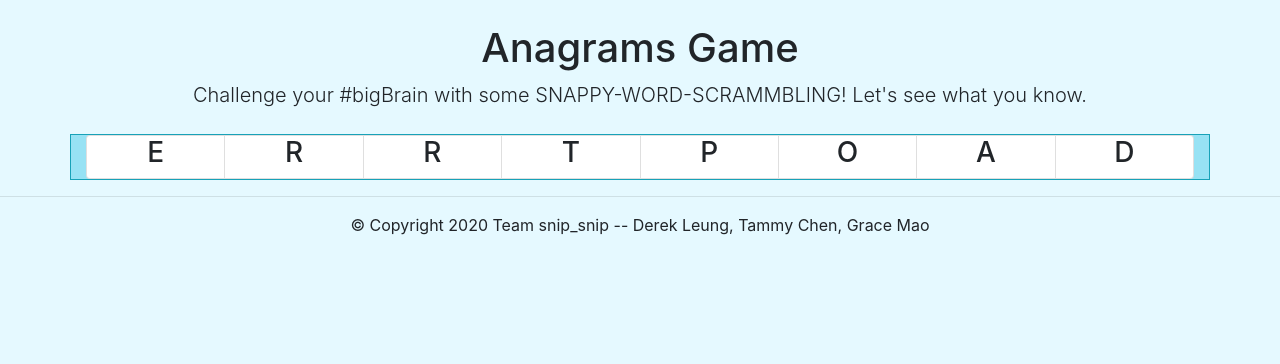
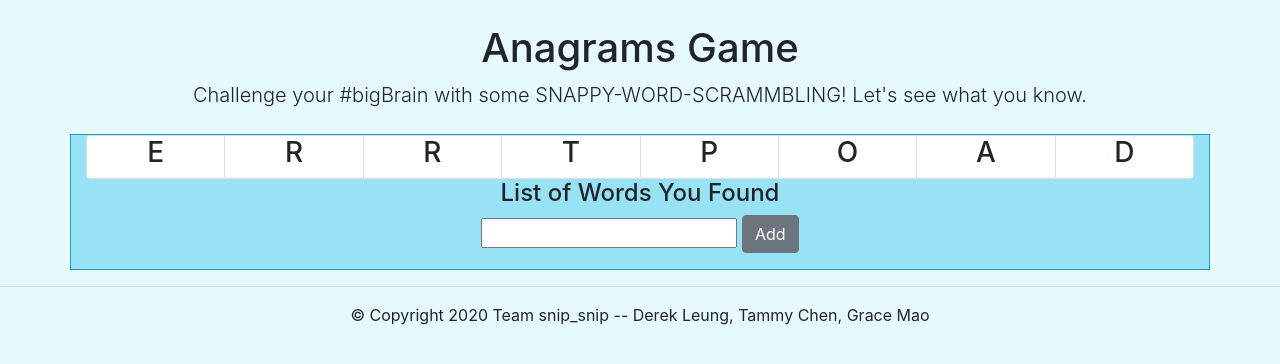
Before and after one commit to DerekL27/Stuybook_prototype, a Flask app: page /anagrams in a window 1280 px wide. Shown: the part 64-428 px from the top of the page. Run offline with Flask 2, Linux system fonts and the light colour scheme; a user stored in the database is signed in; some libraries are stand-ins or nearby versions.

Commit message:
work on anagrams

```diff
--- a/static/js/funky-town.js
+++ b/static/js/funky-town.js
@@ -23,3 +23,29 @@ var func = function() {
   document.getElementById("feed").appendChild(thing);*/
 }
 a.addEventListener('click', func);
+
+function newElement() {
+  var li = document.createElement("li");
+  var inputValue = document.getElementById("myInput").value;
+  var t = document.createTextNode(inputValue);
+  li.appendChild(t);
+  if (inputValue === '') {
+    alert("You must write something!");
+  } else {
+    document.getElementById("myUL").appendChild(li);
+  }
+  document.getElementById("myInput").value = "";
+
+  var span = document.createElement("SPAN");
+  //var txt = document.createTextNode("\u00D7");
+  span.className = "close";
+  //span.appendChild(txt);
+  li.appendChild(span);
+
+  for (i = 0; i < close.length; i++) {
+    close[i].onclick = function() {
+      var div = this.parentElement;
+      div.style.display = "none";
+    }
+  }
+}
--- a/templates/anagrams.html
+++ b/templates/anagrams.html
@@ -34,8 +34,17 @@
       <h3>  D </h3>
     </div>
   </div>
+  <div id="myDIV" class="header text-center">
+    <h4>List of Words You Found</h4>
+    <input type="text" id="myInput" placeholder="">
+    <div class ="btn btn-secondary" onclick="newElement()" class="addBtn">Add</div>
+  </div>
+  <ul id="myUL" class="text-center">
+  </ul>
 
 </div>
 
+<script type="text/javascript" src="/static/js/funky-town.js"></script>
+
 
 {% endblock %}
--- a/templates/basenav.html
+++ b/templates/basenav.html
@@ -31,4 +31,5 @@
     </div>
   </nav>
 </header>
+
 {% endblock %}
```
